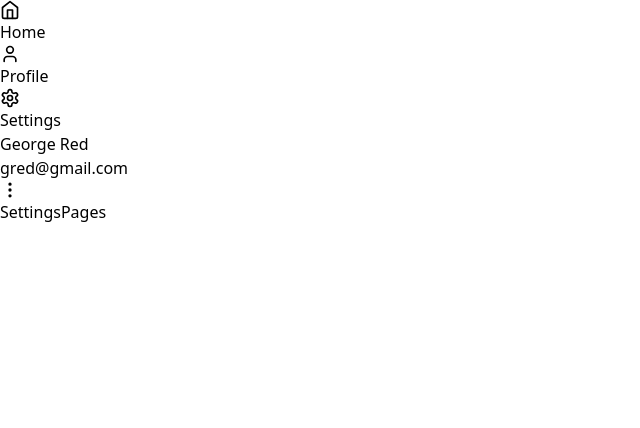
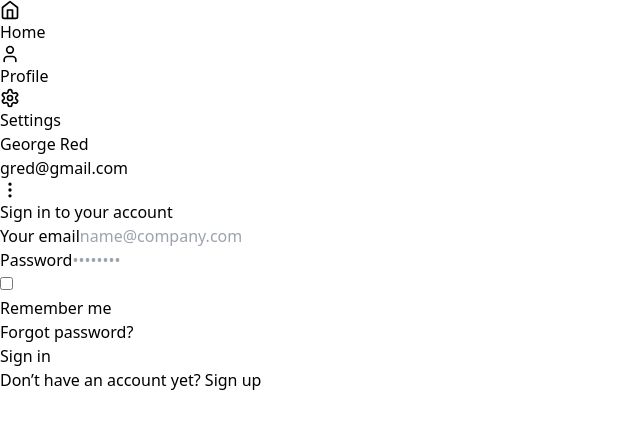
Before and after one commit to Sirfouq/DashBoardingReact, a React (Vite) app: page /settings in a window 1280 px wide. Shown: the top 428 px of the page, without its empty margins (0-640 px from the left). Built offline with nearby package versions, Linux system fonts and the light colour scheme.

Commit message:
Card component improved , login page added and api updated

```diff
--- a/src/App.tsx
+++ b/src/App.tsx
@@ -9,6 +9,7 @@ import HomePage from './pages/HomePage';
 import SettingsPage from './pages/SettingsPage';
 import { BrowserRouter,Route, Routes } from 'react-router-dom';
 import MainLayout from './layouts/MainLayout';
+import LoginPage from './pages/LoginPage';
 
 // import { Profile } from './components/Greet';
 // import {Content,BasicTextFields} from './components/Content';
@@ -48,7 +49,7 @@ const App: React.FC = () => {
         <Routes>
           <Route path="/" element={<HomePage />} />
           {/* <Route path="/profile" element={<ProfilePage />} /> */}
-          <Route path="/settings" element={<SettingsPage />} />
+          <Route path="/settings" element={<LoginPage />} />
           {/* Add more routes as needed */}
         </Routes>
       </MainLayout>
--- a/src/pages/HomePage.tsx
+++ b/src/pages/HomePage.tsx
@@ -1,6 +1,6 @@
 import React from 'react';
 import Sidebar, { SidebarItem } from '../components/Sidebar';
-import { Home, Settings, User } from "lucide-react";
+import { Coins, Home, Receipt, Settings, ShoppingCart, User, Users, Warehouse } from "lucide-react";
 import Searchbar from '../components/Searchbar';
 import CardComp from '../components/Card';
 import { Link } from 'react-router-dom';
@@ -29,37 +29,43 @@ const HomePage = () => {
           <ul className='flex flex-col sm:flex-row flex-wrap -mx-2 justify-center sm:justify-start'>
             <li className='p-2 w-full sm:w-auto sm:basis-1/3'>
             <CardComp
+              icon={<ShoppingCart color='#8484D6'/>}
               title="Αγορές"
-              startColor="#b3bde4"  // Gradient start color
-              endColor="#c7d2fe"     // Gradient end color
+              hover_descr='Αναζητήστε τις αγορές σας'
+
+                 // Gradient end color
 />
             </li>
             <li className='p-2 w-full sm:w-auto sm:basis-1/3'>
             <CardComp
+              icon={<Coins color='#8484D6'/>}
               title="Πωλήσεις"
-              startColor="#b3bde4"  // Gradient start color
-              endColor="#c7d2fe"     // Gradient end color
+              hover_descr='Διαχειριστείτε τις πωλήσεις σας'
+                   // Gradient end color
 />
             </li>
             <li className='p-2 w-full sm:w-auto sm:basis-1/3'>
             <CardComp
+              icon={<Receipt color='#8484D6'/>}
               title="Ταμείο"
-              startColor="#b3bde4"  // Gradient start color
-              endColor="#c7d2fe"    // Gradient end color
+              hover_descr='Ταμείο'
+                 // Gradient end color
 />
             </li>
             <li className='p-2 w-full sm:w-auto sm:basis-1/3'>
             <CardComp
+              icon={<Users color='#8484D6'/>}
               title="Οντότητες"
-              startColor="#b3bde4"  // Gradient start color
-              endColor="#c7d2fe"     // Gradient end color
+              hover_descr='Διαχειριστείτε νέες ή υπάρχουσες οντότητες'
+                  // Gradient end color
 />
             </li>
             <li className='p-2 w-full sm:w-auto sm:basis-1/3 '>
             <CardComp
+              icon={<Warehouse color='#8484D6'/>}
               title="Αποθήκη"
-              startColor="#b3bde4"  // Gradient start color
-              endColor="#c7d2fe"     // Gradient end color
+              hover_descr='Αναζητήστε προιόντα και τιμοκαταλόγους'
+                 // Gradient end color
 />
             </li>
           </ul>
--- /dev/null
+++ b/src/pages/LoginPage.tsx
@@ -0,0 +1,119 @@
+import React, { FormEvent, useState } from 'react';
+import postData from '../requests/api';
+
+const LoginPage = () => {
+    const [email, setEmail] = useState('');
+    const [password, setPassword] = useState('');
+
+    const handleSubmit = async (event: FormEvent<HTMLFormElement>) => {
+        event.preventDefault();
+        try {
+          const response = await postData(email, password);
+          console.log('Login successful:', response);
+          // Redirect or handle success
+        } catch (error) {
+          console.error('Login failed:', error);
+          // Handle error, show error message to the user, etc.
+        }
+      };
+
+
+
+  return (
+    <section className="bg-gray-50 dark:bg-gray-900">
+  <div className="flex flex-col items-center justify-center px-6 py-8 mx-auto md:h-screen lg:py-0">
+
+    <div className="w-full bg-white rounded-lg shadow dark:border md:mt-0 sm:max-w-md xl:p-0 dark:bg-gray-800 dark:border-gray-700">
+      <div className="p-6 space-y-4 md:space-y-6 sm:p-8">
+        <h1 className="text-xl font-bold leading-tight tracking-tight text-gray-900 md:text-2xl dark:text-white">
+          Sign in to your account
+        </h1>
+        <form className="space-y-4 md:space-y-6" action="#" onSubmit={handleSubmit  }>
+          <div>
+            <label
+              htmlFor="email"
+              className="block mb-2 text-sm font-medium text-gray-900 dark:text-white"
+            >
+              Your email
+            </label>
+            <input
+               type="email"
+               name="email"
+               id="email"
+               value={email} // Bind input to state
+               onChange={(e) => setEmail(e.target.value)} // Update state on change
+              className="bg-gray-50 border border-gray-300 text-gray-900 sm:text-sm rounded-lg focus:ring-primary-600 focus:border-primary-600 block w-full p-2.5 dark:bg-gray-700 dark:border-gray-600 dark:placeholder-gray-400 dark:text-white dark:focus:ring-blue-500 dark:focus:border-blue-500"
+              placeholder="name@company.com"
+
+            />
+          </div>
+          <div>
+            <label
+              htmlFor="password"
+              className="block mb-2 text-sm font-medium text-gray-900 dark:text-white"
+            >
+              Password
+            </label>
+            <input
+              type="password"
+              name="password"
+              id="password"
+              value={password} // Bind input to state
+              onChange={(e) => setPassword(e.target.value)} // Update state on change
+              placeholder="••••••••"
+              className="bg-gray-50 border border-gray-300 text-gray-900 sm:text-sm rounded-lg focus:ring-primary-600 focus:border-primary-600 block w-full p-2.5 dark:bg-gray-700 dark:border-gray-600 dark:placeholder-gray-400 dark:text-white dark:focus:ring-blue-500 dark:focus:border-blue-500"
+
+            />
+          </div>
+          <div className="flex items-center justify-between">
+            <div className="flex items-start">
+              <div className="flex items-center h-5">
+                <input
+                  id="remember"
+                  aria-describedby="remember"
+                  type="checkbox"
+                  className="w-4 h-4 border border-gray-300 rounded bg-gray-50 focus:ring-3 focus:ring-primary-300 dark:bg-gray-700 dark:border-gray-600 dark:focus:ring-primary-600 dark:ring-offset-gray-800"
+
+                />
+              </div>
+              <div className="ml-3 text-sm">
+                <label
+                  htmlFor="remember"
+                  className="text-gray-500 dark:text-gray-300"
+                >
+                  Remember me
+                </label>
+              </div>
+            </div>
+            <a
+              href="#"
+              className="text-sm font-medium text-primary-600 hover:underline dark:text-primary-500"
+            >
+              Forgot password?
+            </a>
+          </div>
+          <button
+            type="submit"
+            className="w-full text-black bg-purple-200 hover:bg-primary-700 focus:ring-4 focus:outline-none focus:ring-primary-300 font-medium rounded-lg text-sm px-5 py-2.5 text-center dark:bg-primary-600 dark:hover:bg-primary-700 dark:focus:ring-primary-800"
+          >
+            Sign in
+          </button>
+          <p className="text-sm font-light text-gray-500 dark:text-gray-400">
+            Don’t have an account yet?{" "}
+            <a
+              href="#"
+              className="font-medium text-primary-600 hover:underline dark:text-primary-500"
+            >
+              Sign up
+            </a>
+          </p>
+        </form>
+      </div>
+    </div>
+  </div>
+</section>
+
+  )
+}
+
+export default LoginPage;
--- a/src/requests/api.ts
+++ b/src/requests/api.ts
@@ -1,37 +1,32 @@
+// api.ts
 import axios from 'axios';
 
 interface ApiResponse {
-  // Define the structure of your expected response here
-  // For example:
   success: boolean;
-  data: any;
+  data: any; // Replace 'any' with a more specific type according to your API response structure
 }
 
-const postData = async () => {
-  const url = 'https://jsonplaceholder.typicode.com/posts';
-  // const requestBody = {
-  //   cmd: 'mob_table_data',
-  //   tbl: 'Companies',
-  //   username: 'kokkinos1@gmail.com',
-  //   password: 'Abcd1234*@'
-  // };
-
-  const bodyData ={
-    userId: 1,
-    id: 1,
-    title: "sunt aut facere repellat provident occaecati excepturi optio reprehenderit",
-    body: "quia et suscipit\nsuscipit recusandae consequuntur expedita et cum\nreprehenderit molestiae ut ut quas totam\nnostrum rerum est autem sunt rem eveniet architecto"
-  }
+// Update the return type to Promise<ApiResponse> to reflect that it always returns a promise.
+const postData = async (username: string, password: string): Promise<ApiResponse> => {
+  const url = 'https://saas.dynasoft.gr/loginauth';
+  const bodyData = {
+    username,
+    password,
+  };
 
   try {
     const response = await axios.post<ApiResponse>(url, bodyData);
     console.log('Response:', response.data);
-    // Handle your response here
+    return response.data; // Return the response data
   } catch (error) {
     if (axios.isAxiosError(error)) {
       console.error('Axios error:', error.message);
+      // Rethrow the error as a rejected promise
+      return Promise.reject(error);
     } else {
       console.error('Unexpected error:', error);
+      // Rethrow or handle as a rejected promise
+      return Promise.reject(new Error('An unexpected error occurred'));
     }
   }
 };
```
Also changed, not shown: src/components/Card.tsx (+50 -18 lines), 1 other file (tests, documents, lock files or other folders).
